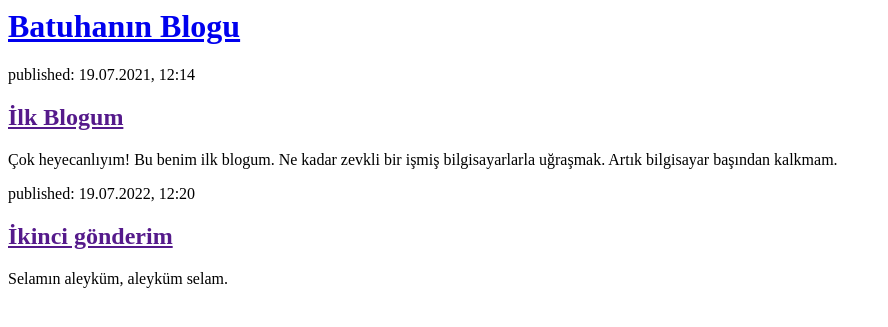
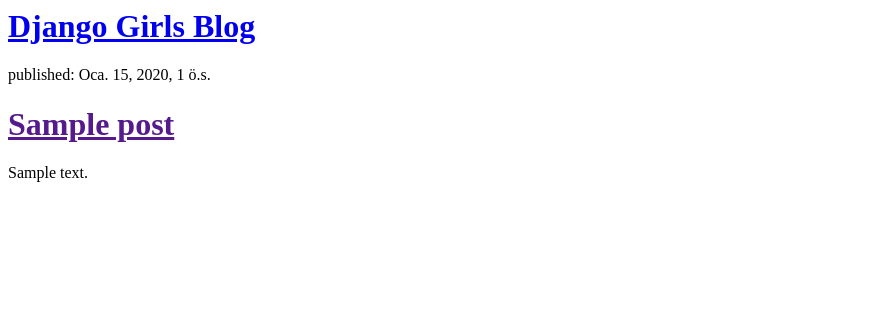
Before and after one commit to uzuntumetni/my-first-blog, a Django app: page / in a window 1280 px wide. Shown: the top 327 px of the page, without its empty margins (0-888 px from the left). Run offline with Django 3.2, Linux system fonts and the light colour scheme; tables that the repository leaves empty hold one stand-in row (values such as "Sample post").

Commit message:
Veritabanından gönderileri göstermek için template'ler değiştirildi.

```diff
--- a/blog/templates/blog/post_list.html
+++ b/blog/templates/blog/post_list.html
@@ -3,19 +3,16 @@
         <title>Batuhan Blog</title>
     </head>
     <body>
-        <div>
-            <h1><a href="/">Batuhanın Blogu</a></h1>
-        </div>
-        <div>
-            <p>published: 19.07.2021, 12:14</p>
-            <h2><a href="">İlk Blogum</a></h2>
-            <p>Çok heyecanlıyım! Bu benim ilk blogum. Ne kadar zevkli bir işmiş bilgisayarlarla uğraşmak. Artık bilgisayar başından kalkmam. </p>
-        </div>
+       <div>
+    <h1><a href="/">Django Girls Blog</a></h1>
+</div>
 
-        <div>
-            <p>published: 19.07.2022, 12:20</p>
-            <h2><a href="">İkinci gönderim</a></h2>
-            <p>Selamın aleyküm, aleyküm selam.</p>
-        </div>
+{% for post in posts %}
+    <div>
+        <p>published: {{ post.published_date }}</p>
+        <h1><a href="">{{ post.title }}</a></h1>
+        <p>{{ post.text|linebreaksbr }}</p>
+    </div>
+            {% endfor %}
     </body>
 </html>
--- a/blog/views.py
+++ b/blog/views.py
@@ -1,6 +1,8 @@
 from django.shortcuts import render
+from django.utils import timezone
+from .models import Post
 
 
-# Create your views here.
 def post_list(request):
-    return render(request, 'blog/post_list.html', {})
+    posts = Post.objects.filter(published_date__lte=timezone.now()).order_by('published_date')
+    return render(request, 'blog/post_list.html', {'posts': posts})
```
